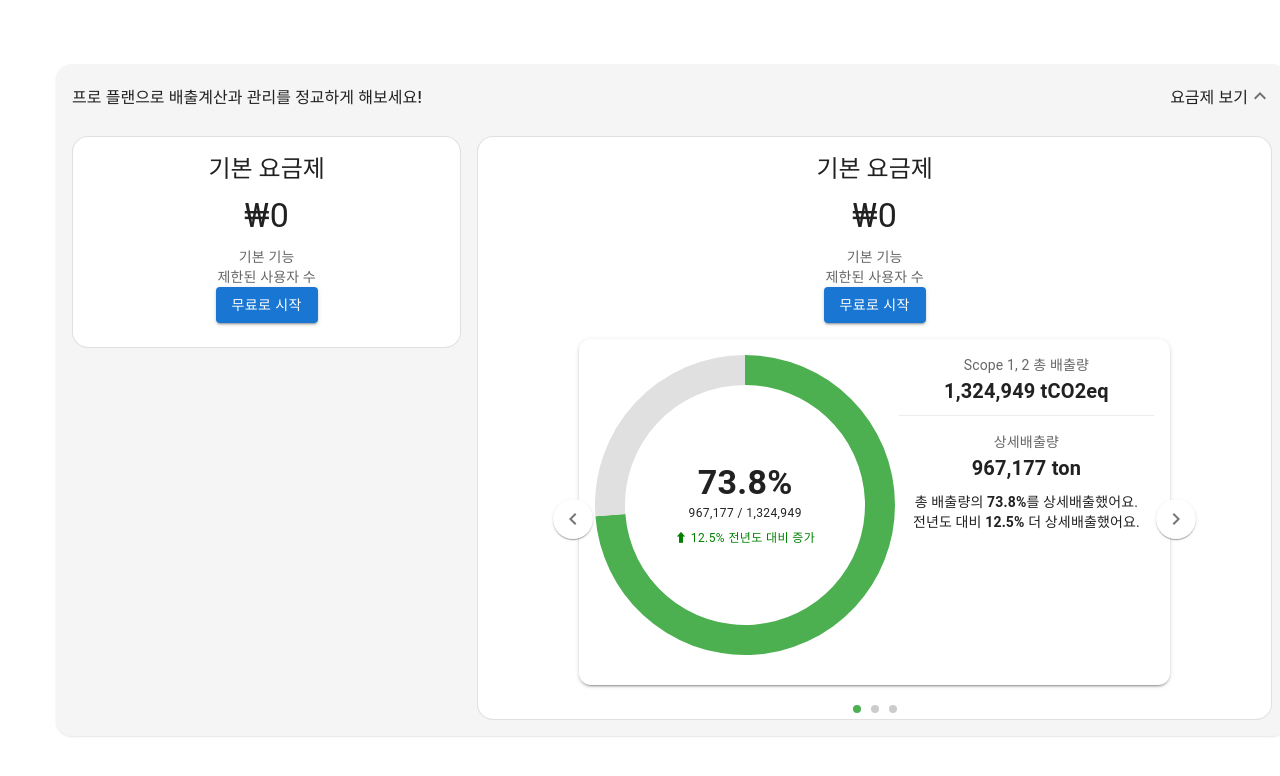
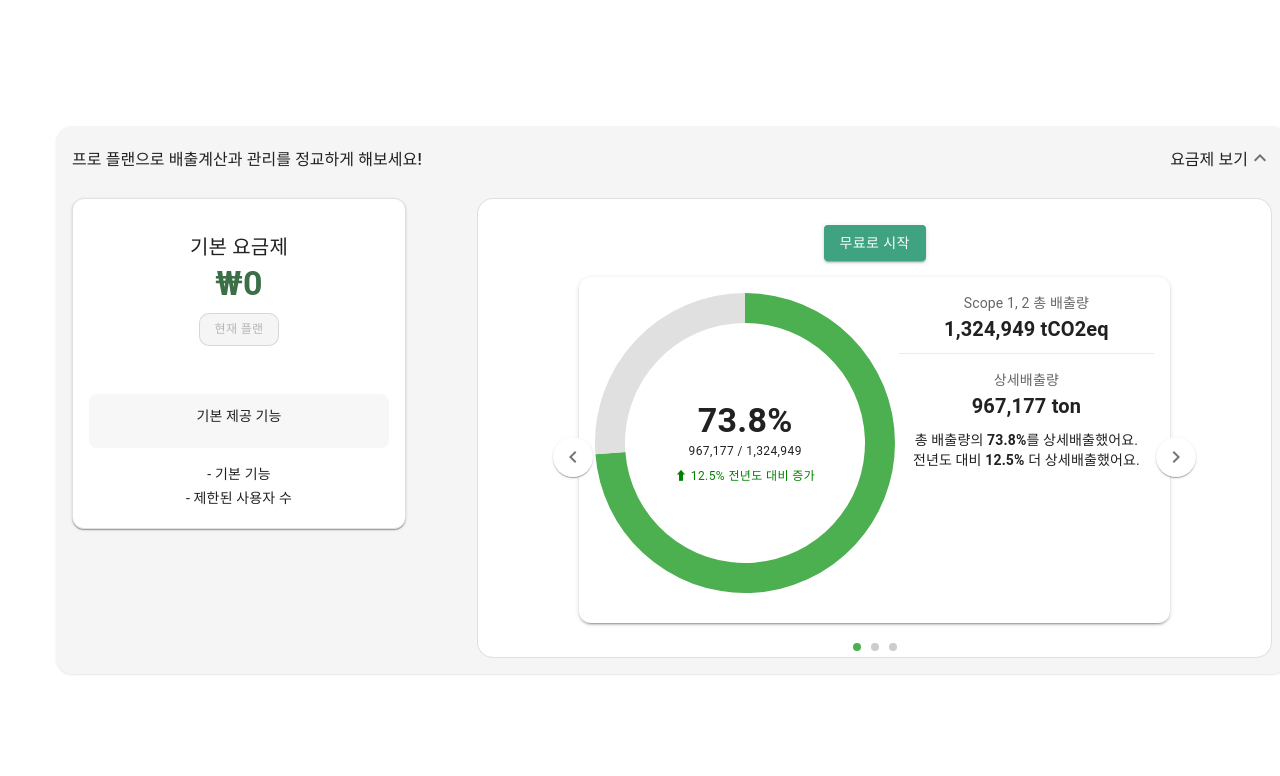
Before and after one commit to herlanmustopa/wecruit-lab, a React (Vite) app: page / in a window 1280 px wide. Shown: the top 776 px of the page. Built offline with nearby package versions, Linux system fonts and the light colour scheme.

Commit message:
Initial Commit

```diff
--- a/src/App.tsx
+++ b/src/App.tsx
@@ -4,6 +4,7 @@ import "./App.css";
 import Cards from "./components/Card";
 import Grid from "@mui/material/Grid2";
 import Carousel from "./components/Carousel";
+import PlanCard from "./components/Card2";
 
 const App: React.FC = () => {
   const cardsData = [
@@ -53,17 +54,19 @@ const App: React.FC = () => {
         defaultExpanded>
         <Grid container spacing={2}>
           <Grid size={4}>
-            <Cards
+            <PlanCard
               title='기본 요금제'
               price='₩0'
               features={["기본 기능", "제한된 사용자 수"]}
+              isCurrentPlan={true}
             />{" "}
           </Grid>
           <Grid size={8}>
             <Cards
-              title='기본 요금제'
-              price='₩0'
-              features={["기본 기능", "제한된 사용자 수"]}>
+            // title='기본 요금제'
+            // price='₩0'
+            // features={["기본 기능", "제한된 사용자 수"]}
+            >
               <Carousel
                 percentage={cardsData[activeIndex].percentage}
                 total={cardsData[activeIndex].total}
--- a/src/components/Card.tsx
+++ b/src/components/Card.tsx
@@ -1,9 +1,9 @@
 import {Card, CardContent, Typography, Button} from "@mui/material";
 
 interface CardProps {
-  title: string;
-  price: string;
-  features: string[];
+  title?: string;
+  price?: string;
+  features?: string[];
   currentPlan?: boolean;
   children?: React.ReactNode;
 }
@@ -17,17 +17,27 @@ const Cards = ({title, price, features, currentPlan, children}: CardProps) => {
         <Typography variant='h4' component='div' sx={{margin: "10px 0"}}>
           {price}
         </Typography>
-        {features.map((feature, index) => (
+        {features?.map((feature, index) => (
           <Typography key={index} variant='body2' color='text.secondary'>
             {feature}
           </Typography>
         ))}
         {currentPlan ? (
-          <Button variant='outlined' disabled>
+          <Button
+            variant='outlined'
+            sx={{
+              backgroundColor: "#3FA281",
+            }}>
             현재 플랜
           </Button>
         ) : (
-          <Button variant='contained'>무료로 시작</Button>
+          <Button
+            variant='contained'
+            sx={{
+              backgroundColor: "#3FA281",
+            }}>
+            무료로 시작
+          </Button>
         )}
       </CardContent>
       {children}
--- /dev/null
+++ b/src/components/Card2.tsx
@@ -0,0 +1,78 @@
+import React from "react";
+import {Card, CardContent, Typography, Button, Box} from "@mui/material";
+
+interface PlanCardProps {
+  title: string;
+  price: string;
+  features: string[];
+  isCurrentPlan: boolean;
+}
+
+const PlanCard: React.FC<PlanCardProps> = ({
+  title,
+  price,
+  features,
+  isCurrentPlan,
+}) => {
+  return (
+    <Card
+      sx={{
+        borderRadius: "12px",
+        boxShadow: 1,
+        padding: 2,
+        maxWidth: 300,
+        border: "1px solid #e0e0e0",
+      }}>
+      <CardContent>
+        <Typography variant='h6' component='div' sx={{fontWeight: "bold"}}>
+          {title}
+        </Typography>
+        <Typography
+          variant='h4'
+          component='div'
+          sx={{fontWeight: "bold", color: "#3c6e47", marginBottom: 1}}>
+          {price}
+        </Typography>
+
+        {isCurrentPlan && (
+          <Button
+            variant='outlined'
+            disabled
+            sx={{
+              borderRadius: "10px",
+              fontSize: "12px",
+              padding: "5px 15px",
+              marginBottom: 2,
+              backgroundColor: "#f5f5f5",
+              borderColor: "#e0e0e0",
+              color: "#555",
+              textTransform: "none",
+            }}>
+            현재 플랜
+          </Button>
+        )}
+      </CardContent>
+      <Box
+        sx={{
+          backgroundColor: "#f7f7f7",
+          padding: 1.5,
+          borderRadius: "8px",
+          marginTop: 2,
+          marginBottom: 2,
+        }}>
+        <Typography
+          variant='subtitle2'
+          sx={{marginBottom: 1, fontWeight: "bold"}}>
+          기본 제공 기능
+        </Typography>
+      </Box>
+      {features.map((feature, index) => (
+        <Typography key={index} variant='body2' sx={{marginBottom: 0.5}}>
+          - {feature}
+        </Typography>
+      ))}
+    </Card>
+  );
+};
+
+export default PlanCard;
```
